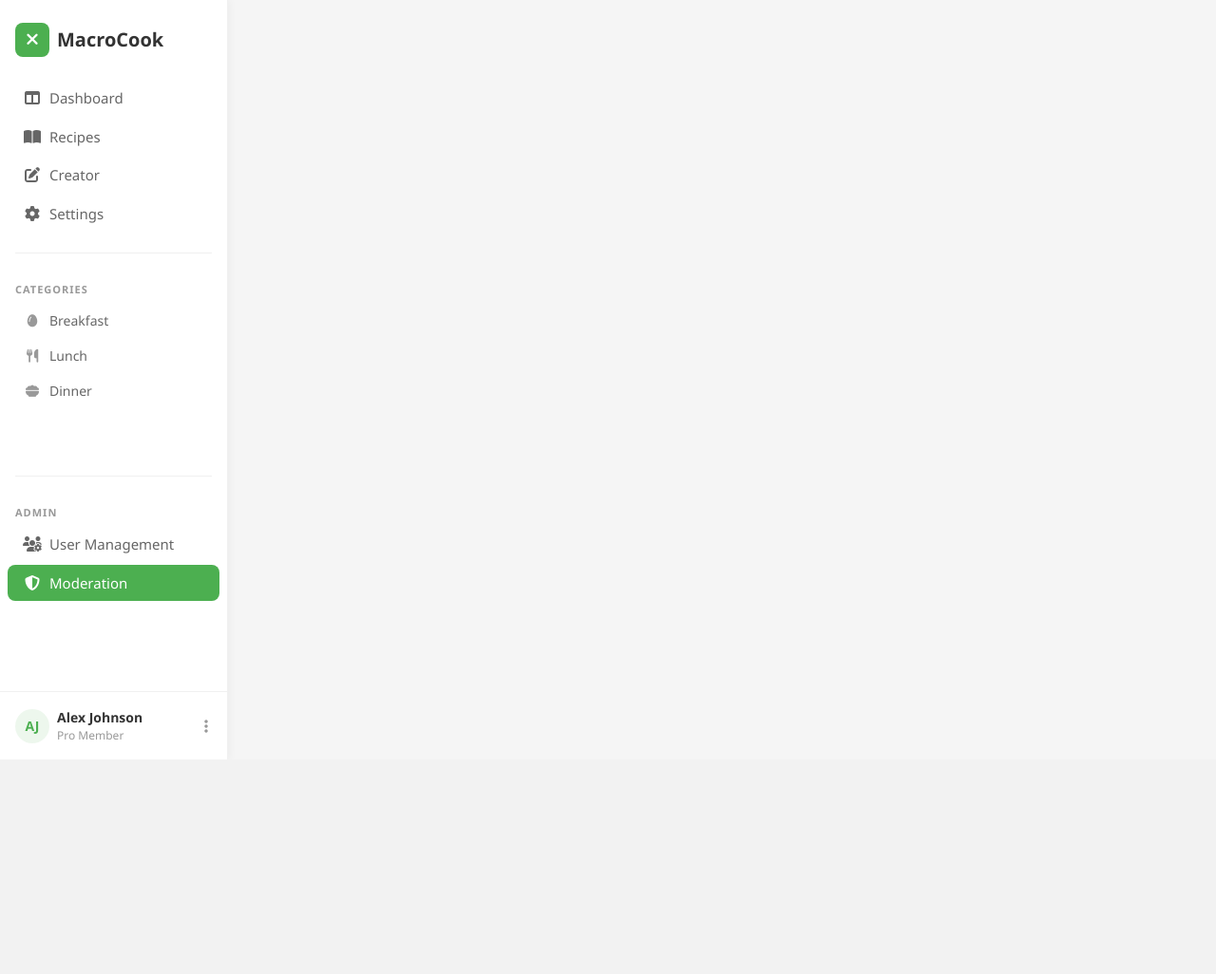
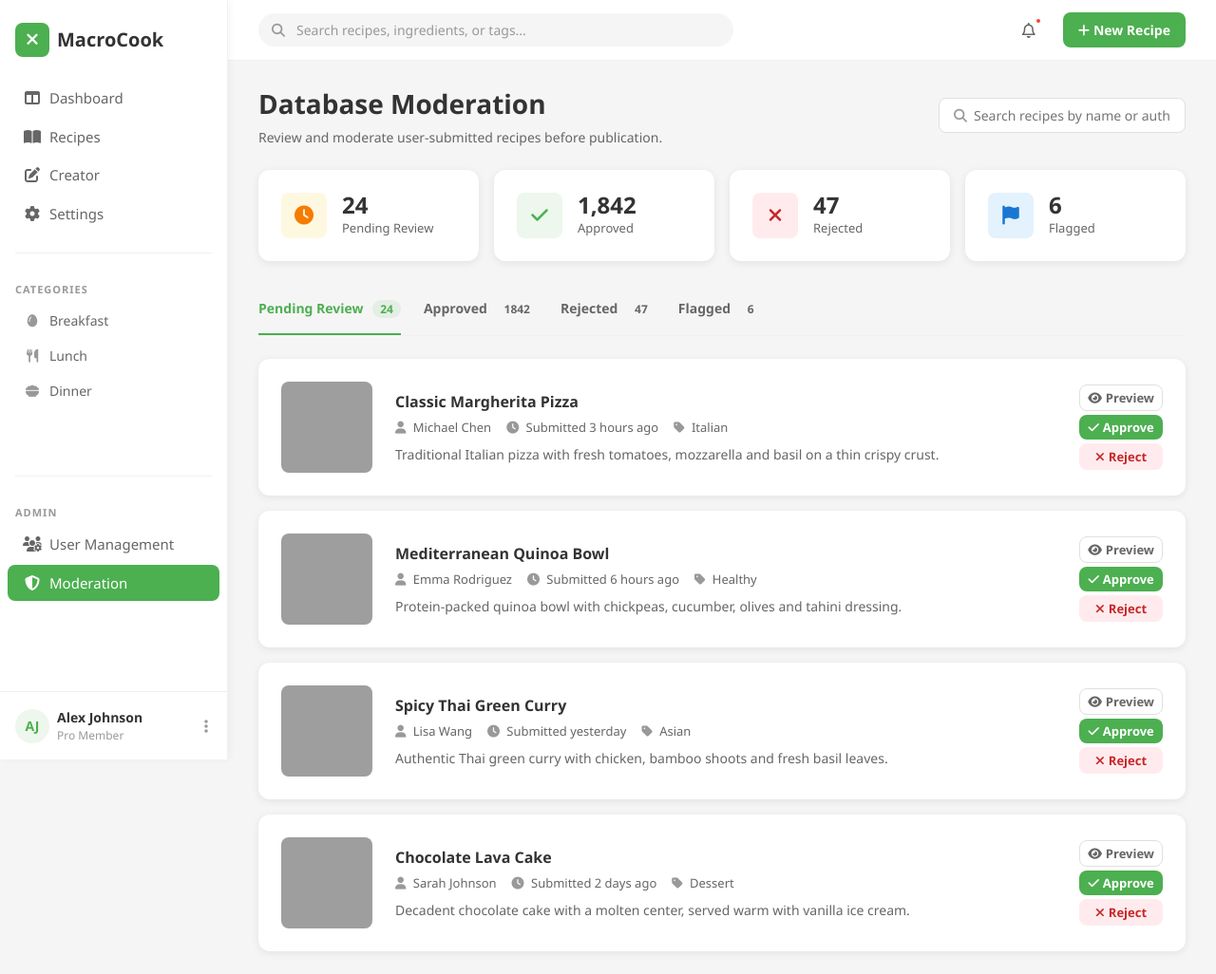
Before and after one commit to katassyn/WdPAI, a PHP site: page /admin/moderation in a window 1280 px wide. Shown: the whole page at 95% size. Before the commit the page ends 800 px from the top, so only its background shows below. Run offline with PHP 8.4, Linux system fonts and the light colour scheme; some libraries are stand-ins or nearby versions; grey boxes are pictures that could not be loaded.

Commit message:
dmin panel - Database Moderation z tabami i listą przepisów

```diff
--- /dev/null
+++ b/public/admin/moderation.html
@@ -0,0 +1,241 @@
+<!DOCTYPE html>
+<html lang="en">
+<head>
+    <?php include __DIR__ . '/../partials/head.html' ?>
+    <title>Database Moderation - MacroCook Admin</title>
+</head>
+<body>
+<div class="app-layout">
+    <?php include __DIR__ . '/../partials/nav.html' ?>
+    <div class="main-content">
+        <?php include __DIR__ . '/../partials/topbar.html' ?>
+        <div class="page-content">
+
+            <!-- Header -->
+            <div class="admin-header">
+                <div>
+                    <h1>Database Moderation</h1>
+                    <p>Review and moderate user-submitted recipes before publication.</p>
+                </div>
+                <div class="admin-header-actions">
+                    <div class="admin-search">
+                        <i class="fa-solid fa-magnifying-glass"></i>
+                        <input type="text" placeholder="Search recipes by name or author...">
+                    </div>
+                </div>
+            </div>
+
+            <!-- Stats cards -->
+            <div class="moderation-stats">
+                <div class="moderation-stat-card">
+                    <div class="moderation-stat-icon pending">
+                        <i class="fa-solid fa-clock"></i>
+                    </div>
+                    <div>
+                        <div class="moderation-stat-value">24</div>
+                        <div class="moderation-stat-label">Pending Review</div>
+                    </div>
+                </div>
+                <div class="moderation-stat-card">
+                    <div class="moderation-stat-icon approved">
+                        <i class="fa-solid fa-check"></i>
+                    </div>
+                    <div>
+                        <div class="moderation-stat-value">1,842</div>
+                        <div class="moderation-stat-label">Approved</div>
+                    </div>
+                </div>
+                <div class="moderation-stat-card">
+                    <div class="moderation-stat-icon rejected">
+                        <i class="fa-solid fa-xmark"></i>
+                    </div>
+                    <div>
+                        <div class="moderation-stat-value">47</div>
+                        <div class="moderation-stat-label">Rejected</div>
+                    </div>
+                </div>
+                <div class="moderation-stat-card">
+                    <div class="moderation-stat-icon flagged">
+                        <i class="fa-solid fa-flag"></i>
+                    </div>
+                    <div>
+                        <div class="moderation-stat-value">6</div>
+                        <div class="moderation-stat-label">Flagged</div>
+                    </div>
+                </div>
+            </div>
+
+            <!-- Tabs -->
+            <div class="admin-tabs">
+                <button class="admin-tab active" data-mod-tab="pending">
+                    Pending Review <span class="admin-tab-count">24</span>
+                </button>
+                <button class="admin-tab" data-mod-tab="approved">
+                    Approved <span class="admin-tab-count">1842</span>
+                </button>
+                <button class="admin-tab" data-mod-tab="rejected">
+                    Rejected <span class="admin-tab-count">47</span>
+                </button>
+                <button class="admin-tab" data-mod-tab="flagged">
+                    Flagged <span class="admin-tab-count">6</span>
+                </button>
+            </div>
+
+            <!-- Pending Review list -->
+            <div class="moderation-list" data-mod-content="pending">
+                <div class="moderation-item">
+                    <div class="moderation-item-image" style="background-image:url('https://images.unsplash.com/photo-1565299624946-b28f40a0ae38?w=200&h=200&fit=crop');"></div>
+                    <div class="moderation-item-info">
+                        <h3>Classic Margherita Pizza</h3>
+                        <div class="moderation-item-meta">
+                            <span><i class="fa-solid fa-user"></i> Michael Chen</span>
+                            <span><i class="fa-solid fa-clock"></i> Submitted 3 hours ago</span>
+                            <span><i class="fa-solid fa-tag"></i> Italian</span>
+                        </div>
+                        <p class="moderation-item-desc">Traditional Italian pizza with fresh tomatoes, mozzarella and basil on a thin crispy crust.</p>
+                    </div>
+                    <div class="moderation-item-actions">
+                        <button class="btn btn-outline btn-sm"><i class="fa-solid fa-eye"></i> Preview</button>
+                        <button class="btn btn-primary btn-sm"><i class="fa-solid fa-check"></i> Approve</button>
+                        <button class="btn btn-danger btn-sm"><i class="fa-solid fa-xmark"></i> Reject</button>
+                    </div>
+                </div>
+
+                <div class="moderation-item">
+                    <div class="moderation-item-image" style="background-image:url('https://images.unsplash.com/photo-1546069901-ba9599a7e63c?w=200&h=200&fit=crop');"></div>
+                    <div class="moderation-item-info">
+                        <h3>Mediterranean Quinoa Bowl</h3>
+                        <div class="moderation-item-meta">
+                            <span><i class="fa-solid fa-user"></i> Emma Rodriguez</span>
+                            <span><i class="fa-solid fa-clock"></i> Submitted 6 hours ago</span>
+                            <span><i class="fa-solid fa-tag"></i> Healthy</span>
+                        </div>
+                        <p class="moderation-item-desc">Protein-packed quinoa bowl with chickpeas, cucumber, olives and tahini dressing.</p>
+                    </div>
+                    <div class="moderation-item-actions">
+                        <button class="btn btn-outline btn-sm"><i class="fa-solid fa-eye"></i> Preview</button>
+                        <button class="btn btn-primary btn-sm"><i class="fa-solid fa-check"></i> Approve</button>
+                        <button class="btn btn-danger btn-sm"><i class="fa-solid fa-xmark"></i> Reject</button>
+                    </div>
+                </div>
+
+                <div class="moderation-item">
+                    <div class="moderation-item-image" style="background-image:url('https://images.unsplash.com/photo-1559847844-5315695dadae?w=200&h=200&fit=crop');"></div>
+                    <div class="moderation-item-info">
+                        <h3>Spicy Thai Green Curry</h3>
+                        <div class="moderation-item-meta">
+                            <span><i class="fa-solid fa-user"></i> Lisa Wang</span>
+                            <span><i class="fa-solid fa-clock"></i> Submitted yesterday</span>
+                            <span><i class="fa-solid fa-tag"></i> Asian</span>
+                        </div>
+                        <p class="moderation-item-desc">Authentic Thai green curry with chicken, bamboo shoots and fresh basil leaves.</p>
+                    </div>
+                    <div class="moderation-item-actions">
+                        <button class="btn btn-outline btn-sm"><i class="fa-solid fa-eye"></i> Preview</button>
+                        <button class="btn btn-primary btn-sm"><i class="fa-solid fa-check"></i> Approve</button>
+                        <button class="btn btn-danger btn-sm"><i class="fa-solid fa-xmark"></i> Reject</button>
+                    </div>
+                </div>
+
+                <div class="moderation-item">
+                    <div class="moderation-item-image" style="background-image:url('https://images.unsplash.com/photo-1565958011703-44f9829ba187?w=200&h=200&fit=crop');"></div>
+                    <div class="moderation-item-info">
+                        <h3>Chocolate Lava Cake</h3>
+                        <div class="moderation-item-meta">
+                            <span><i class="fa-solid fa-user"></i> Sarah Johnson</span>
+                            <span><i class="fa-solid fa-clock"></i> Submitted 2 days ago</span>
+                            <span><i class="fa-solid fa-tag"></i> Dessert</span>
+                        </div>
+                        <p class="moderation-item-desc">Decadent chocolate cake with a molten center, served warm with vanilla ice cream.</p>
+                    </div>
+                    <div class="moderation-item-actions">
+                        <button class="btn btn-outline btn-sm"><i class="fa-solid fa-eye"></i> Preview</button>
+                        <button class="btn btn-primary btn-sm"><i class="fa-solid fa-check"></i> Approve</button>
+                        <button class="btn btn-danger btn-sm"><i class="fa-solid fa-xmark"></i> Reject</button>
+                    </div>
+                </div>
+            </div>
+
+            <!-- Approved list -->
+            <div class="moderation-list" data-mod-content="approved" style="display:none">
+                <div class="moderation-item">
+                    <div class="moderation-item-image" style="background-image:url('https://images.unsplash.com/photo-1567620905732-2d1ec7ab7445?w=200&h=200&fit=crop');"></div>
+                    <div class="moderation-item-info">
+                        <h3>Fluffy Buttermilk Pancakes</h3>
+                        <div class="moderation-item-meta">
+                            <span><i class="fa-solid fa-user"></i> David Kim</span>
+                            <span><i class="fa-solid fa-circle-check"></i> Approved 1 hour ago</span>
+                            <span><i class="fa-solid fa-tag"></i> Breakfast</span>
+                        </div>
+                        <p class="moderation-item-desc">Light, fluffy pancakes served with maple syrup and fresh berries.</p>
+                    </div>
+                    <div class="moderation-item-actions">
+                        <button class="btn btn-outline btn-sm"><i class="fa-solid fa-eye"></i> Preview</button>
+                        <button class="btn btn-outline btn-sm"><i class="fa-solid fa-rotate-left"></i> Revoke</button>
+                    </div>
+                </div>
+
+                <div class="moderation-item">
+                    <div class="moderation-item-image" style="background-image:url('https://images.unsplash.com/photo-1540189549336-e6e99c3679fe?w=200&h=200&fit=crop');"></div>
+                    <div class="moderation-item-info">
+                        <h3>Garden Fresh Salad</h3>
+                        <div class="moderation-item-meta">
+                            <span><i class="fa-solid fa-user"></i> Olivia Parker</span>
+                            <span><i class="fa-solid fa-circle-check"></i> Approved 5 hours ago</span>
+                            <span><i class="fa-solid fa-tag"></i> Salad</span>
+                        </div>
+                        <p class="moderation-item-desc">Crisp mixed greens with cherry tomatoes, cucumber and homemade vinaigrette.</p>
+                    </div>
+                    <div class="moderation-item-actions">
+                        <button class="btn btn-outline btn-sm"><i class="fa-solid fa-eye"></i> Preview</button>
+                        <button class="btn btn-outline btn-sm"><i class="fa-solid fa-rotate-left"></i> Revoke</button>
+                    </div>
+                </div>
+            </div>
+
+            <!-- Rejected list -->
+            <div class="moderation-list" data-mod-content="rejected" style="display:none">
+                <div class="moderation-item">
+                    <div class="moderation-item-image" style="background-image:url('https://images.unsplash.com/photo-1555939594-58d7cb561ad1?w=200&h=200&fit=crop');"></div>
+                    <div class="moderation-item-info">
+                        <h3>Mystery Meat Burger</h3>
+                        <div class="moderation-item-meta">
+                            <span><i class="fa-solid fa-user"></i> Nathan Brooks</span>
+                            <span><i class="fa-solid fa-circle-xmark"></i> Rejected 2 days ago</span>
+                            <span><i class="fa-solid fa-tag"></i> Fast Food</span>
+                        </div>
+                        <p class="moderation-item-desc">Rejected: incomplete ingredients list and missing cooking instructions.</p>
+                    </div>
+                    <div class="moderation-item-actions">
+                        <button class="btn btn-outline btn-sm"><i class="fa-solid fa-eye"></i> Preview</button>
+                        <button class="btn btn-primary btn-sm"><i class="fa-solid fa-rotate-left"></i> Restore</button>
+                    </div>
+                </div>
+            </div>
+
+            <!-- Flagged list -->
+            <div class="moderation-list" data-mod-content="flagged" style="display:none">
+                <div class="moderation-item">
+                    <div class="moderation-item-image" style="background-image:url('https://images.unsplash.com/photo-1551024601-bec78aea704b?w=200&h=200&fit=crop');"></div>
+                    <div class="moderation-item-info">
+                        <h3>Suspicious Diet Smoothie</h3>
+                        <div class="moderation-item-meta">
+                            <span><i class="fa-solid fa-user"></i> Tom Harris</span>
+                            <span><i class="fa-solid fa-flag"></i> Flagged 3 times</span>
+                            <span><i class="fa-solid fa-tag"></i> Drinks</span>
+                        </div>
+                        <p class="moderation-item-desc">Flagged by users for misleading nutritional claims and unsafe ingredient combinations.</p>
+                    </div>
+                    <div class="moderation-item-actions">
+                        <button class="btn btn-outline btn-sm"><i class="fa-solid fa-eye"></i> Preview</button>
+                        <button class="btn btn-primary btn-sm"><i class="fa-solid fa-check"></i> Clear Flag</button>
+                        <button class="btn btn-danger btn-sm"><i class="fa-solid fa-trash"></i> Remove</button>
+                    </div>
+                </div>
+            </div>
+
+        </div>
+    </div>
+</div>
+</body>
+</html>
--- a/public/scripts/main.js
+++ b/public/scripts/main.js
@@ -124,6 +124,31 @@ navItems.forEach(function (item) {
     });
 })();
 
+// ===== Moderation tabs switching =====
+(function () {
+    var tabs = document.querySelectorAll('.admin-tab[data-mod-tab]');
+    if (!tabs.length) return;
+
+    var contents = document.querySelectorAll('[data-mod-content]');
+
+    tabs.forEach(function (tab) {
+        tab.addEventListener('click', function () {
+            var target = tab.getAttribute('data-mod-tab');
+
+            tabs.forEach(function (t) { t.classList.remove('active'); });
+            tab.classList.add('active');
+
+            contents.forEach(function (c) {
+                if (c.getAttribute('data-mod-content') === target) {
+                    c.style.display = '';
+                } else {
+                    c.style.display = 'none';
+                }
+            });
+        });
+    });
+})();
+
 // ===== Cooking mode step navigation =====
 (function () {
     var prevBtn = document.getElementById('cooking-prev');
--- a/public/styles/admin.css
+++ b/public/styles/admin.css
@@ -321,3 +321,143 @@
     color: var(--color-white);
     border-color: var(--color-primary);
 }
+
+/* ===== MODERATION ===== */
+
+/* Stats cards */
+.moderation-stats {
+    display: grid;
+    grid-template-columns: repeat(4, 1fr);
+    gap: var(--spacing-md);
+    margin-bottom: var(--spacing-lg);
+}
+
+.moderation-stat-card {
+    background-color: var(--color-white);
+    border-radius: var(--radius-lg);
+    box-shadow: var(--shadow-card);
+    padding: var(--spacing-lg);
+    display: flex;
+    align-items: center;
+    gap: var(--spacing-md);
+}
+
+.moderation-stat-icon {
+    width: 48px;
+    height: 48px;
+    border-radius: var(--radius-md);
+    display: flex;
+    align-items: center;
+    justify-content: center;
+    font-size: 1.25rem;
+    flex-shrink: 0;
+}
+
+.moderation-stat-icon.pending {
+    background-color: #FFF8E1;
+    color: #F57C00;
+}
+
+.moderation-stat-icon.approved {
+    background-color: var(--color-primary-bg);
+    color: var(--color-primary);
+}
+
+.moderation-stat-icon.rejected {
+    background-color: #FFEBEE;
+    color: #C62828;
+}
+
+.moderation-stat-icon.flagged {
+    background-color: #E3F2FD;
+    color: #1976D2;
+}
+
+.moderation-stat-value {
+    font-size: 1.5rem;
+    font-weight: 700;
+    color: var(--color-text);
+    line-height: 1.1;
+}
+
+.moderation-stat-label {
+    font-size: 0.8125rem;
+    color: var(--color-text-secondary);
+    margin-top: 2px;
+}
+
+/* List */
+.moderation-list {
+    display: flex;
+    flex-direction: column;
+    gap: var(--spacing-md);
+}
+
+.moderation-item {
+    background-color: var(--color-white);
+    border-radius: var(--radius-lg);
+    box-shadow: var(--shadow-card);
+    padding: var(--spacing-lg);
+    display: flex;
+    align-items: center;
+    gap: var(--spacing-lg);
+}
+
+.moderation-item-image {
+    width: 96px;
+    height: 96px;
+    border-radius: var(--radius-md);
+    background-size: cover;
+    background-position: center;
+    flex-shrink: 0;
+}
+
+.moderation-item-info {
+    flex: 1;
+    min-width: 0;
+}
+
+.moderation-item-info h3 {
+    font-size: 1rem;
+    font-weight: 700;
+    color: var(--color-text);
+    margin-bottom: 6px;
+}
+
+.moderation-item-meta {
+    display: flex;
+    flex-wrap: wrap;
+    gap: var(--spacing-md);
+    font-size: 0.8125rem;
+    color: var(--color-text-secondary);
+    margin-bottom: 8px;
+}
+
+.moderation-item-meta i {
+    margin-right: 4px;
+    color: var(--color-text-light);
+}
+
+.moderation-item-desc {
+    font-size: 0.875rem;
+    color: var(--color-text-secondary);
+    line-height: 1.4;
+}
+
+.moderation-item-actions {
+    display: flex;
+    flex-direction: column;
+    gap: var(--spacing-xs);
+    flex-shrink: 0;
+}
+
+/* Danger button variant */
+.btn-danger {
+    background-color: #FFEBEE;
+    color: #C62828;
+    border: 1px solid transparent;
+}
+
+.btn-danger:hover {
+    background-color: #FFCDD2;
+}
```
